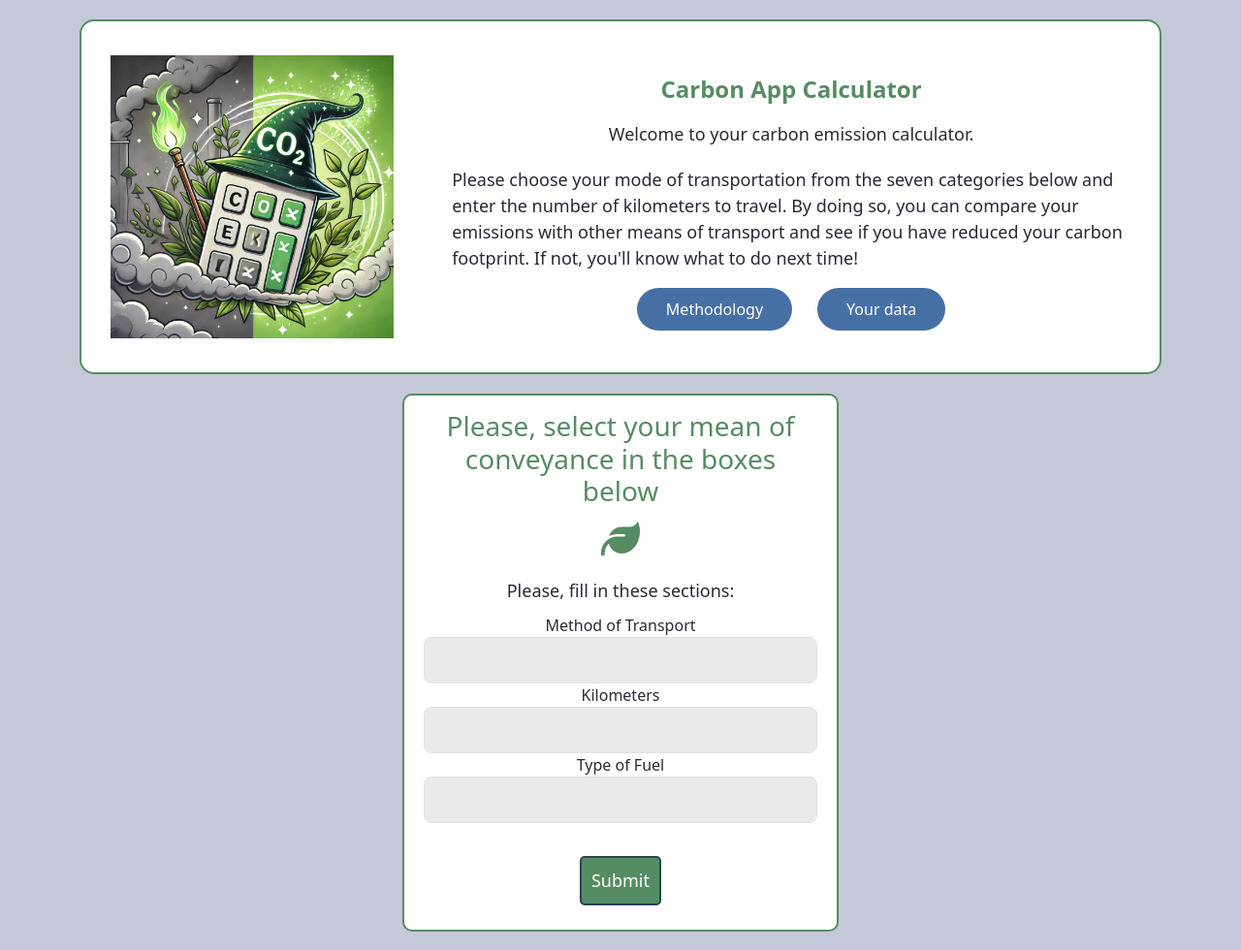
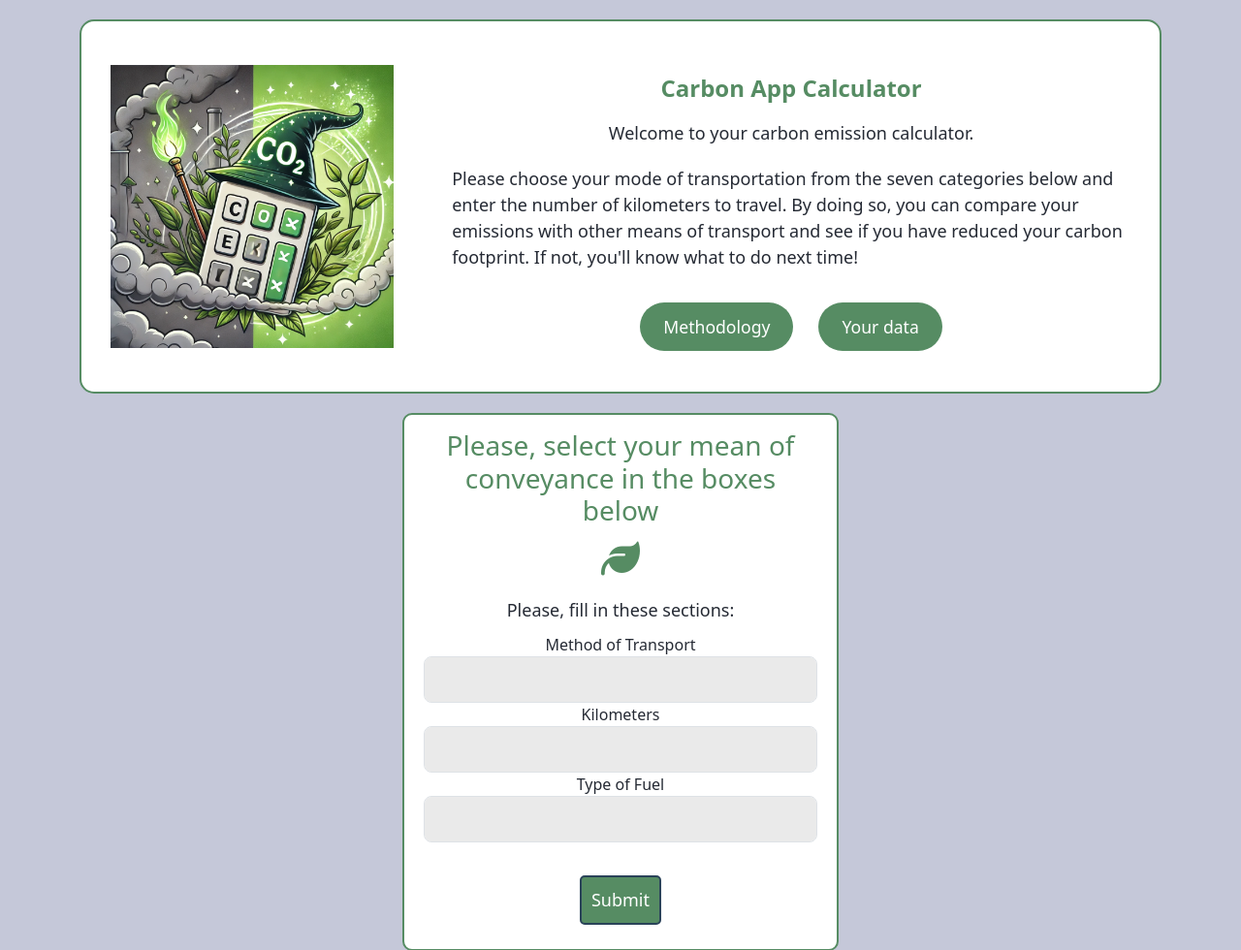
Before and after one commit to JanisReboul34/FOR19Shared, a Flask app: page /calculator in a window 1280 px wide. Shown: the part 76-1056 px from the top of the page at 97% size. Run offline with Flask 2, Linux system fonts and the light colour scheme; a user stored in the database is signed in; some libraries are stand-ins or nearby versions.

Commit message:
unified main button design

```diff
--- a/app/static/styles/layout.css
+++ b/app/static/styles/layout.css
@@ -164,3 +164,20 @@ footer h5 a {
 .footer p {
     text-align: center;
 }
+
+.btn-solid {
+    background-color: #568c63;
+    color: white;
+    padding: 0.75rem 1.5rem;
+    border: none;
+    border-radius: 30px;
+    font-size: 1.1rem;
+    text-decoration: none;
+    display: inline-block;
+    margin-top: 1rem;
+    transition: background-color 0.3s ease;
+  }
+.btn-solid:hover {
+    background-color: rgba(86, 140, 99, 0.4);
+    color: #000;
+}
--- a/app/templates/calculator/calculator.html
+++ b/app/templates/calculator/calculator.html
@@ -26,10 +26,10 @@
         </p>
         <div class="container_buttons_links_header_calculator">
           <div class="btn">
-            <a href="{{url_for('methodology.page')}}" class="btn btn custom-btn2">Methodology</a>
+            <a href="{{url_for('methodology.page')}}" class="btn-solid">Methodology</a>
           </div>
           <div class="btn">
-            <a href="{{url_for('calculator.your_data')}}" class="btn btn custom-btn2">Your data</a>
+            <a href="{{url_for('calculator.your_data')}}" class="btn-solid">Your data</a>
           </div>
         </div>
       </div>
--- a/app/templates/methodology.html
+++ b/app/templates/methodology.html
@@ -8,7 +8,7 @@
   </head>
 
     <h1>Our Methodology</h1>
-    <a href="{{url_for('methodology.download')}}" class="btn btn-primary">Download our paper!</a><br>
+    <a href="{{url_for('methodology.download')}}" class="btn-solid">Download our paper!</a><br>
     <div class="grid">
 
       <div class="box full-width">
--- a/app/templates/users/login.html
+++ b/app/templates/users/login.html
@@ -58,7 +58,7 @@
                       </fieldset>
                       </br>
                       <div class="form-group">
-                          {{ form.submit(class="btn login-btn") }}
+                          {{ form.submit(class="btn-solid") }}
                       </div>
               </form>
               </br>
--- a/app/templates/users/register.html
+++ b/app/templates/users/register.html
@@ -72,7 +72,7 @@
                     </fieldset>
                     </br>
                     <div class="form-group">
-                        {{ form.submit(class="btn login-btn") }}
+                        {{ form.submit(class="btn-solid") }}
                     </div>
                 </form>
                 </br>
```
